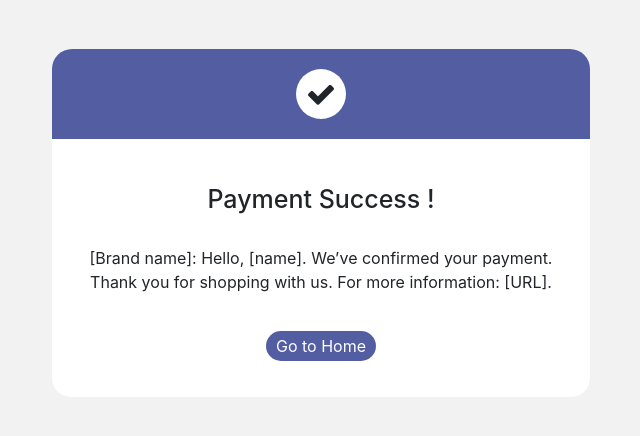
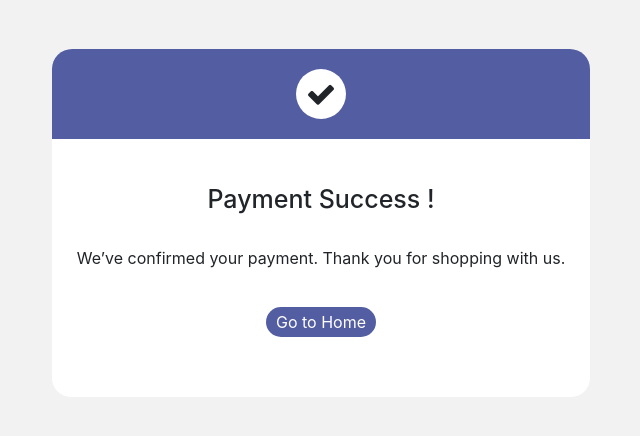
Before and after one commit to lvccwk/wear, a website: page public/success.html in a window 1280 px wide. Shown: the whole page, without its empty margins (319-959 px from the left). Drawn offline with nearby package versions, Linux system fonts and the light colour scheme; files that its build step writes are made by us from their sources; no server answers.

Commit message:
check words

```diff
--- a/public/success.html
+++ b/public/success.html
@@ -29,10 +29,7 @@
 						<div class="content">
 							<h1>Payment Success !</h1>
 							<br />
-							<p>
-								[Brand name]: Hello, [name]. We’ve confirmed your payment. Thank you
-								for shopping with us. For more information: [URL].
-							</p>
+							<p>We’ve confirmed your payment. Thank you for shopping with us.</p>
 							<br />
 							<a href="userprofile.html">Go to Home</a>
 						</div>
```
Also changed, not shown: public/searchresult.html (+1 -1 lines).
